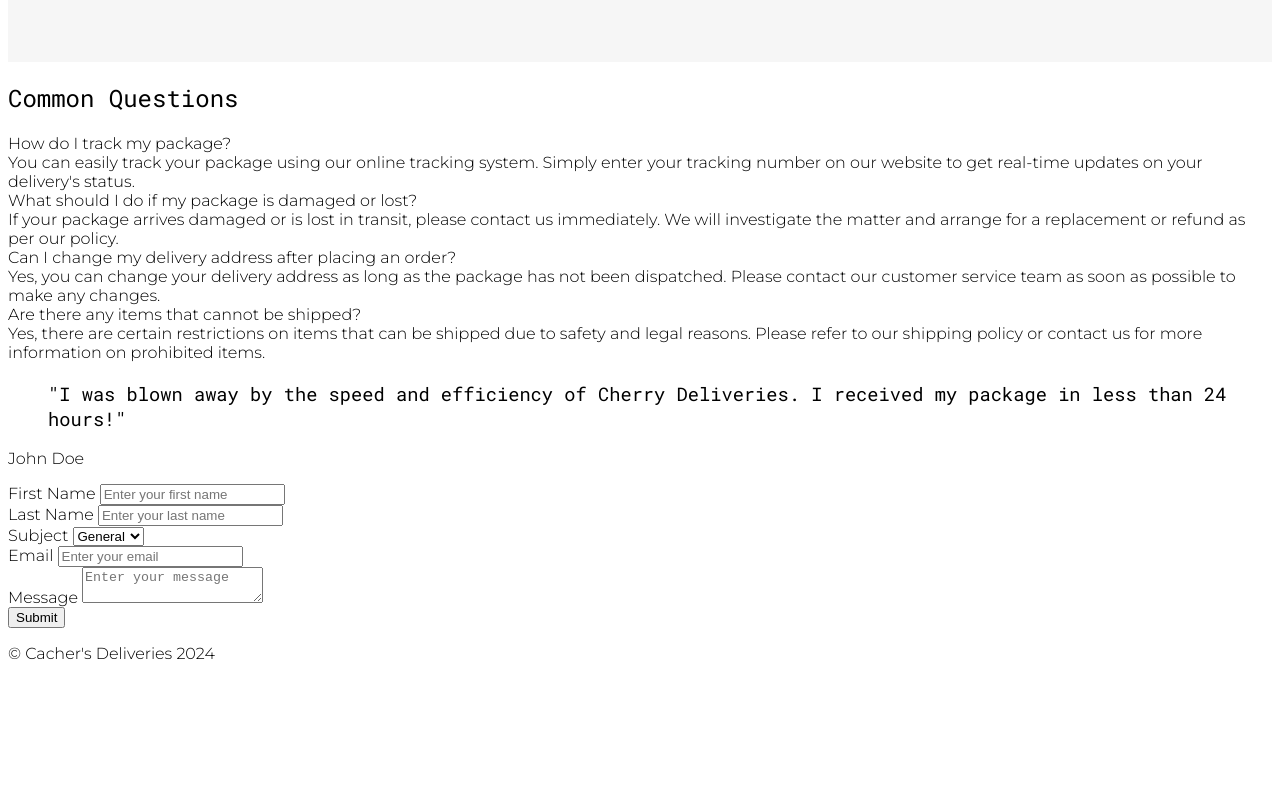
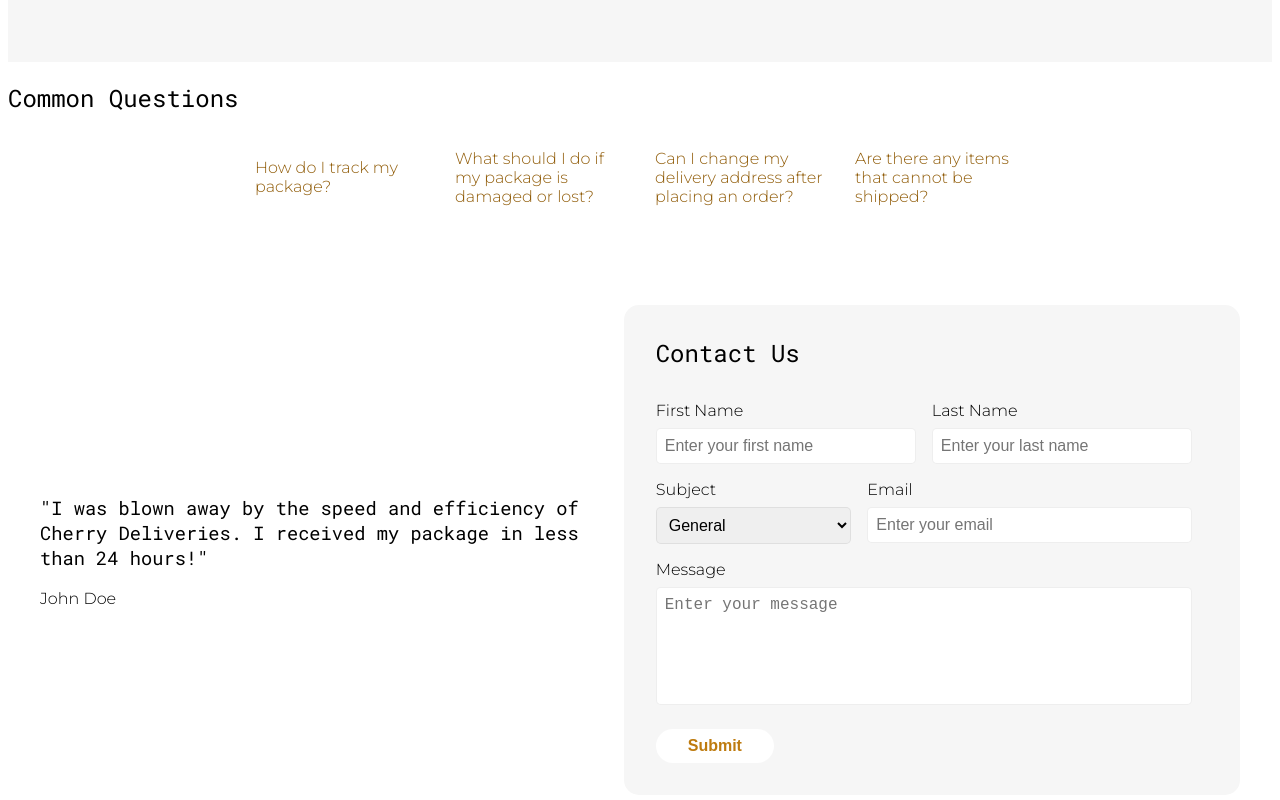
Before and after one commit to W0odyyy/FrontEnd, a plain HTML site: page Code Along/01/index.html in a window 1280 px wide. Shown: the part 1700-2500 px from the top of the page. Before the commit the page ends 2379 px from the top, so only its background shows below. Drawn offline with Linux system fonts and the light colour scheme.

Commit message:
Completed Code Along

```diff
--- a/Code Along/01/index.html
+++ b/Code Along/01/index.html
@@ -96,10 +96,11 @@
 						"I was blown away by the speed and efficiency of Cherry Deliveries. I received
 						my package in less than 24 hours!"
 					</h3>
+					<p>John Doe</p>
 				</blockquote>
-				<p>John Doe</p>
 
 				<form method="POST">
+					<h2>Contact Us</h2>
 					<div class="input-row">
 						<div class="input-group">
 							<label for="first-name">First Name</label>
--- a/Code Along/01/index.js
+++ b/Code Along/01/index.js
@@ -37,5 +37,10 @@ qaItems.forEach((qaItem) => {
 
 	questionDiv.appendChild(answerDiv);
 
+	questionDiv.addEventListener("click", () => {
+		questionDiv.classList.toggle("active");
+		answerDiv.classList.toggle("active");
+	});
+
 	accordionDiv.appendChild(questionDiv);
 });
--- a/Code Along/01/styles.css
+++ b/Code Along/01/styles.css
@@ -158,3 +158,175 @@ nav ul li a:hover {
 	flex-direction: column;
 	justify-content: center;
 }
+
+/* Questions Section */
+#questions {
+	padding: 4rem 0;
+}
+
+#questions h2 {
+	margin: 0rem auto 2rem auto;
+	max-width: 800px;
+	text-align: center;
+}
+
+#accordion {
+	display: flex;
+	justify-content: center;
+	align-items: center;
+	max-width: 800px;
+	margin: 0 auto;
+}
+
+.accordion-question {
+	background-color: #ffffff;
+	color: #915d0a;
+	cursor: pointer;
+	padding: 15px;
+	width: 100%;
+	border: none;
+	text-align: left;
+	outline: none;
+	font-size: 16px;
+	transition: 0.3s ease;
+}
+
+.accordion-question:hover {
+	background-color: #f6f6f6;
+	color: #be7b0f;
+}
+
+.accordion-question.active {
+	color: #be7b0f;
+	font-weight: bold;
+}
+
+.accordion-answer {
+	max-height: 0;
+	overflow: hidden;
+	transition: 0.25s ease;
+	background-color: #ffffff;
+	font-weight: 300;
+	margin: 10px;
+}
+
+.accordion-answer.active {
+	max-height: 100px;
+}
+
+blockquote {
+	max-width: 600px;
+	margin: 0 auto;
+}
+
+#contact {
+	background: #ffffff;
+	padding: 4rem 0;
+	display: flex;
+	justify-content: center;
+	align-items: center;
+	max-width: 1200px;
+	margin: 0 auto;
+}
+
+#contact form {
+	flex-grow: 1;
+	max-width: 600px;
+	margin: 0 auto;
+	width: 100%;
+	height: 100%;
+	padding: 2rem;
+	border-radius: 15px;
+	background-color: #f6f6f6;
+}
+
+#contact form h2 {
+	margin: 0;
+	margin-bottom: 2rem;
+}
+
+.input-row {
+	display: flex;
+	margin-bottom: 1rem;
+	width: 100%;
+}
+
+.input-group {
+	flex-grow: 1;
+	margin-right: 1rem;
+	display: flex;
+	flex-direction: column;
+}
+
+.input-group label {
+	margin-bottom: 0.5rem;
+}
+
+.input-group input {
+	padding: 0.5rem;
+	border: 1px solid #00000011;
+	border-radius: 5px;
+	font-size: 1rem;
+}
+
+.input-group input:focus {
+	outline: none;
+	border-color: #be7b0f;
+}
+
+.input-group select {
+	padding: 0.5rem;
+	border: 1px solid #00000011;
+	border-radius: 5px;
+	font-size: 1rem;
+}
+
+.input-group select:focus {
+	outline: none;
+	border-color: #be7b0f;
+}
+
+.input-group select:focus {
+	outline: none;
+	border-color: #be7b0f;
+}
+
+.input-group textarea {
+	padding: 0.5rem;
+	border: 1px solid #00000011;
+	border-radius: 5px;
+	height: 100px;
+	font-size: 1rem;
+	resize: none;
+}
+
+.input-group textarea:focus {
+	outline: none;
+	border-color: #be7b0f;
+}
+
+form button {
+	border: none;
+	border-radius: 50px;
+	padding: 0.5rem 2rem;
+	background: #ffffff;
+	color: #be7b0f;
+	font-size: 1rem;
+	font-weight: bold;
+	margin-top: 1.5rem;
+	cursor: pointer;
+	transition: all 0.2s ease-in-out;
+}
+
+form button:hover {
+	color: #ffffff;
+	background: #be7b0f;
+}
+
+footer {
+	background: #f6f6f6;
+	padding: 2rem 0;
+	display: flex;
+	justify-content: center;
+	align-items: center;
+}
--- a/Personal Portfolio/01/styles.css
+++ b/Personal Portfolio/01/styles.css
@@ -10,6 +10,7 @@ body {
 	color: #0b1b3d;
 	background-color: #fefae0;
 	text-align: center;
+	justify-content: center;
 }
 
 h1,
```
